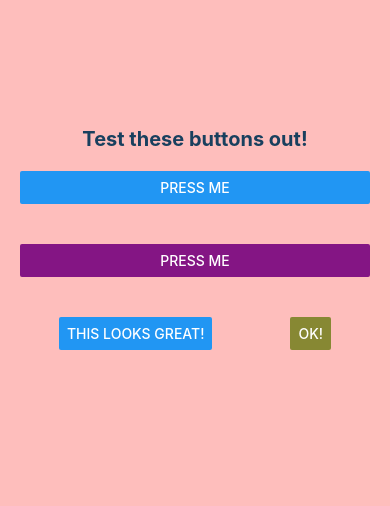
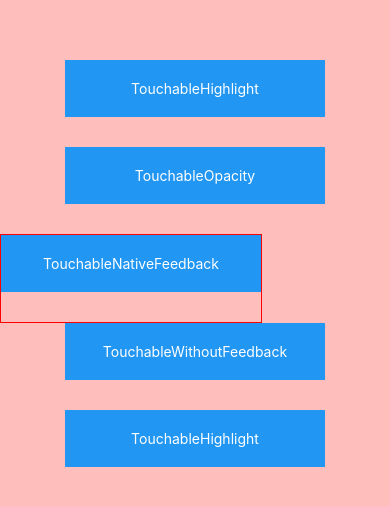
Before and after one commit to JDRey/react-native-playground, a React Native app in the folder AwesomeProject/: screen / in a window 390 px wide. Shown: the part 174-680 px from the top of the page. Built offline with nearby package versions, Linux system fonts and the light colour scheme.

Commit message:
added touchables component
button for each touchable type

```diff
--- a/AwesomeProject/App.js
+++ b/AwesomeProject/App.js
@@ -7,6 +7,7 @@
 import FlexboxExamples from './components/flexboxExamples';
 import PizzaTranslator from './components/pizzaTranslator';
 import AlertButtons from './components/alertButtons';
+import Touchables from './components/touchables';
 
 export default class App extends Component {
   render() {
@@ -40,7 +41,8 @@
         {/* TODO: refactor <Text/> components into their respective component files to later use rn-router to go to diff pages */}
         {/* <Text style={[styles.text, { fontWeight: 'bold' }]}>Translate Text to Pizza!</Text>
         <PizzaTranslator newStyle={styles.inputField} /> */}
-        <AlertButtons newStyle={styles.text}/>
+        {/* <AlertButtons newStyle={styles.text}/> */}
+        <Touchables />
       </View>
     );
   }
--- /dev/null
+++ b/AwesomeProject/components/touchables.js
@@ -0,0 +1,69 @@
+import React, { Component } from 'react';
+import { Alert, Platform, StyleSheet, Text, TouchableHighlight, TouchableOpacity, TouchableNativeFeedback, TouchableWithoutFeedback, View } from 'react-native';
+
+export default class Touchables extends Component {
+    //onPress method to pop an alert message when called
+    _onPressButton() {
+        Alert.alert('You tapped the button!')
+    }
+
+    //onLongPressButton method to pop an alert when called after long-pressing button
+    _onLongPressButton() {
+        Alert.alert('You long-pressed the button!')
+    }
+
+    render() {
+        return (
+            <View style={[styles.container, { alignSelf: 'stretch' }]}>
+                {/* TODO: the underlay color is extending past buttonBottom, maybe the marginBottom affecting it and parent View >.< */}
+                <TouchableHighlight onPress={this._onPressButton} underlayColor='white'>
+                    <View style={styles.button}>
+                        <Text style={styles.buttonText}>TouchableHighlight</Text>
+                    </View>
+                </TouchableHighlight>
+                <TouchableOpacity onPress={this._onPressButton}>
+                    <View style={styles.button}>
+                        <Text style={styles.buttonText}>TouchableOpacity</Text>
+                    </View>
+                </TouchableOpacity>
+                <TouchableNativeFeedback
+                    onPress={this._onPressButton}
+                    background={Platform.OS === 'android' ?
+                        TouchableNativeFeedback.SelectableBackground() : ''}>
+                    <View style={styles.button}>
+                        <Text style={styles.buttonText}>TouchableNativeFeedback</Text>
+                    </View>
+                </TouchableNativeFeedback>
+                <TouchableWithoutFeedback onPress={this._onPressButton}>
+                    <View style={styles.button}>
+                        <Text style={styles.buttonText}>TouchableWithoutFeedback</Text>
+                    </View>
+                </TouchableWithoutFeedback>
+                <TouchableHighlight
+                    onPress={this._onPressButton}
+                    onLongPress={this._onLongPressButton}
+                    underlayColor='white'>
+                    <View style={styles.button}>
+                        <Text style={styles.buttonText}>TouchableHighlight</Text>
+                    </View>
+                </TouchableHighlight>
+            </View>
+        )
+    }
+}
+const styles = StyleSheet.create({
+    container: {
+        paddingTop: 60,
+        alignItems: 'center'
+    },
+    button: {
+        marginBottom: 30,
+        width: 260,
+        alignItems: 'center',
+        backgroundColor: '#2196F3'
+    },
+    buttonText: {
+        padding: 20,
+        color: 'white'
+    }
+})
```
